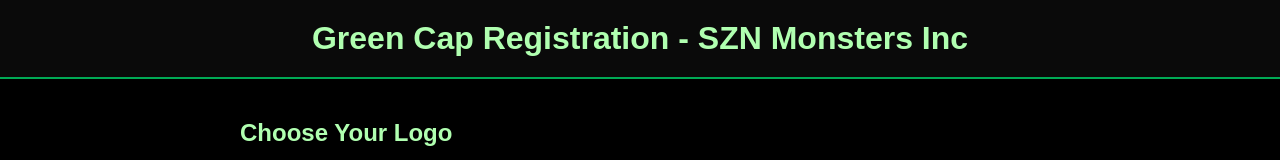
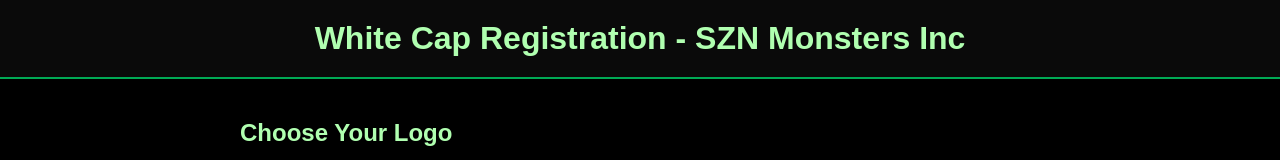
Before and after one commit to Salma-Atta1/szn-monsters-inc, a plain HTML site: page white_cap_registration.html in a window 1280 px wide. Shown: the top 160 px of the page. Drawn offline with Linux system fonts and the light colour scheme.

Commit message:
Update white_cap_registration.html

```diff
--- a/white_cap_registration.html
+++ b/white_cap_registration.html
@@ -95,7 +95,7 @@
 </head>
 <body>
     <header>
-        <h1>Green Cap Registration - SZN Monsters Inc</h1>
+        <h1>White Cap Registration - SZN Monsters Inc</h1>
     </header>
 
     <div class="container">
```
